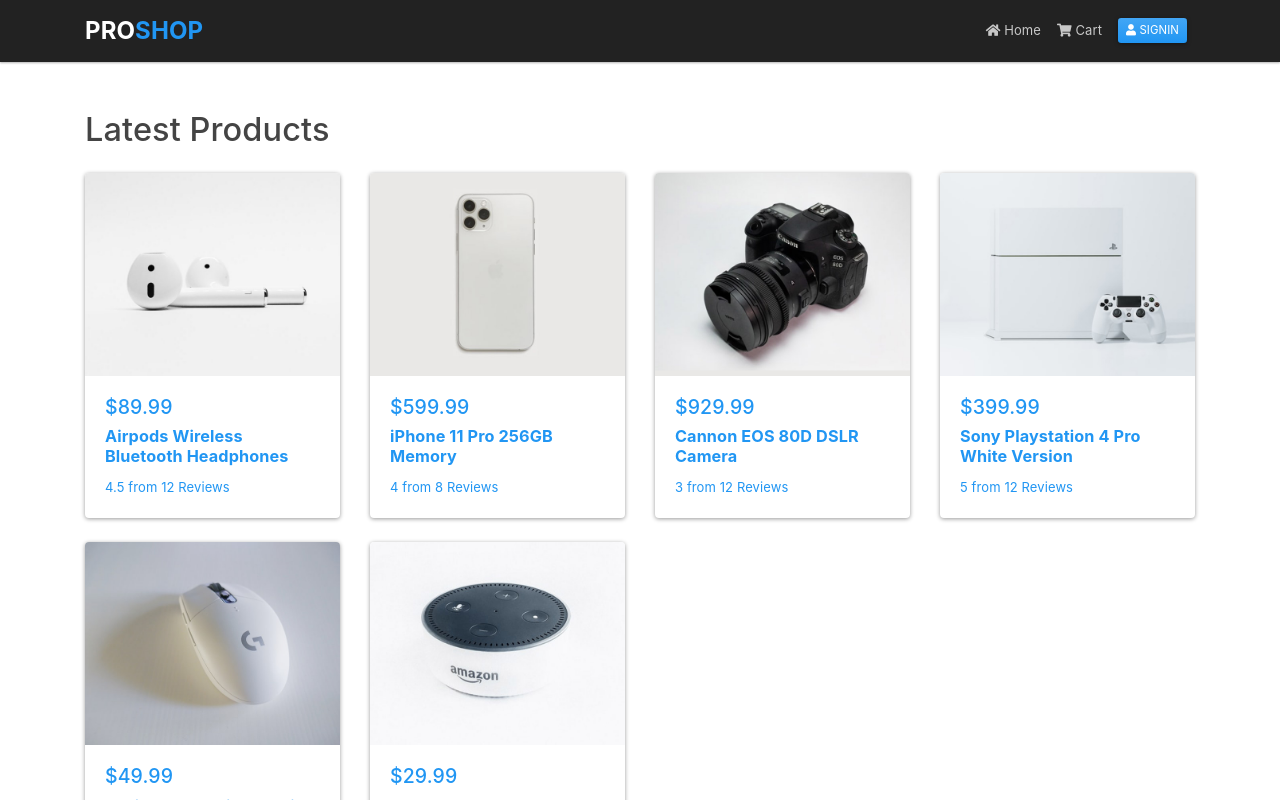
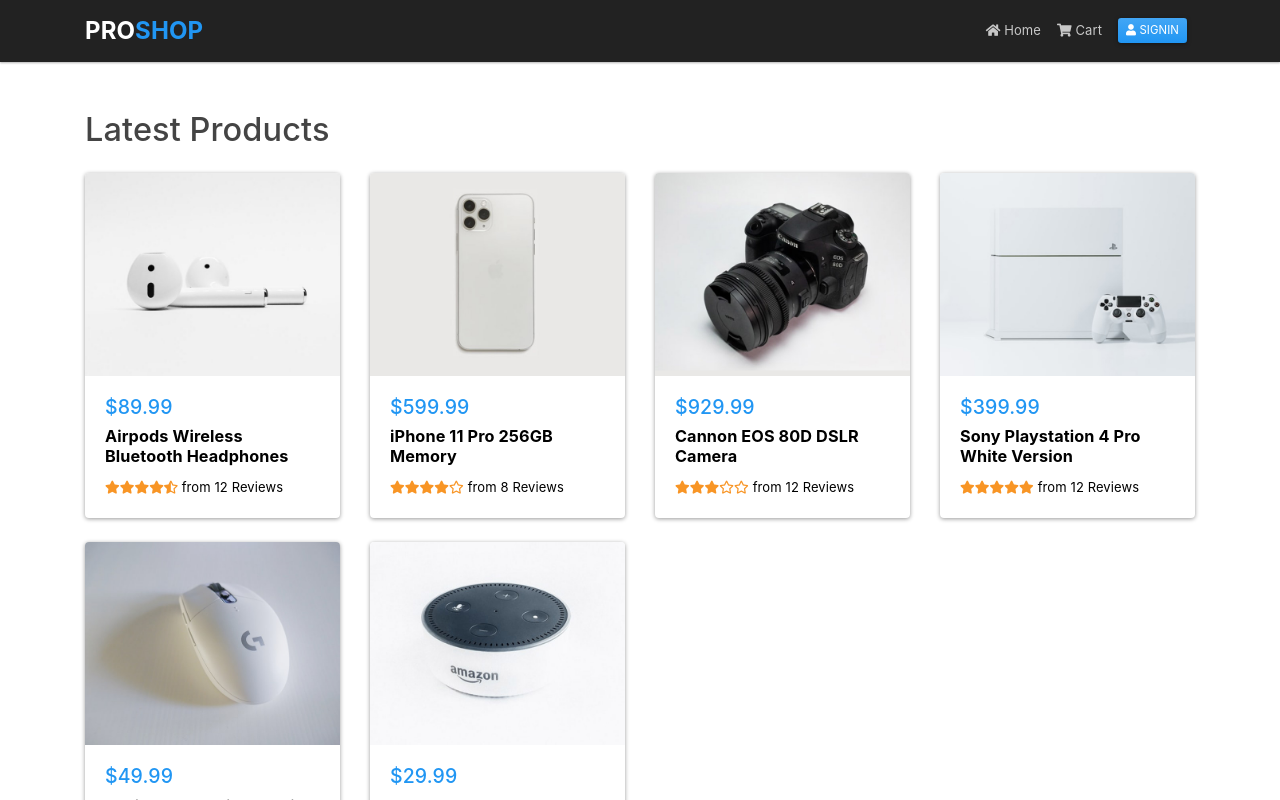
Before and after one commit to ProMehedi/proshop-v2, a React (Create React App) app in the folder client/: page / in a window 1280 px wide. Shown: the top 800 px of the page. Built offline with nearby package versions, Linux system fonts and the light colour scheme.

Commit message:
Rating Component

```diff
--- a/client/src/components/Header.js
+++ b/client/src/components/Header.js
@@ -1,5 +1,5 @@
 import React from 'react'
-import { Button, Container, Nav, Navbar, NavDropdown } from 'react-bootstrap'
+import { Button, Container, Nav, Navbar } from 'react-bootstrap'
 
 const Header = () => {
   return (
--- a/client/src/components/Product.js
+++ b/client/src/components/Product.js
@@ -1,22 +1,25 @@
 import React from 'react'
 import { Card } from 'react-bootstrap'
+import Rating from './Rating'
 
 const Product = ({ product }) => {
   const { _id, name, image, price, rating, numReviews } = product
   return (
-    <Card className='mb-4 rounded'>
+    <Card className='product mb-4 rounded'>
       <a href={`/product/${_id}`}>
         <Card.Img src={image} variant='top' />
 
         <Card.Body>
-          <Card.Text as='h4'>${price}</Card.Text>
+          <Card.Text as='h4' className='text-primary'>
+            ${price}
+          </Card.Text>
 
           <Card.Title>
             <strong>{name}</strong>
           </Card.Title>
 
           <Card.Text as='div'>
-            {rating} from {numReviews} Reviews
+            <Rating rating={rating} text={`from ${numReviews} Reviews`} />
           </Card.Text>
         </Card.Body>
       </a>
--- /dev/null
+++ b/client/src/components/Rating.js
@@ -0,0 +1,75 @@
+import React from 'react'
+
+const Rating = ({ rating, text, color }) => {
+  return (
+    <div className='rating'>
+      <span>
+        <i
+          style={{ color }}
+          className={
+            rating >= 1
+              ? 'fas fa-star'
+              : rating >= 0.5
+              ? 'fas fa-star-half-alt'
+              : 'far fa-star'
+          }
+        ></i>
+      </span>
+      <span>
+        <i
+          style={{ color }}
+          className={
+            rating >= 2
+              ? 'fas fa-star'
+              : rating >= 1.5
+              ? 'fas fa-star-half-alt'
+              : 'far fa-star'
+          }
+        ></i>
+      </span>
+      <span>
+        <i
+          style={{ color }}
+          className={
+            rating >= 3
+              ? 'fas fa-star'
+              : rating >= 2.5
+              ? 'fas fa-star-half-alt'
+              : 'far fa-star'
+          }
+        ></i>
+      </span>
+      <span>
+        <i
+          style={{ color }}
+          className={
+            rating >= 4
+              ? 'fas fa-star'
+              : rating >= 3.5
+              ? 'fas fa-star-half-alt'
+              : 'far fa-star'
+          }
+        ></i>
+      </span>
+      <span>
+        <i
+          style={{ color }}
+          className={
+            rating >= 5
+              ? 'fas fa-star'
+              : rating >= 4.5
+              ? 'fas fa-star-half-alt'
+              : 'far fa-star'
+          }
+        ></i>
+      </span>
+      {text && <span className='pl-1'>{text}</span>}
+    </div>
+  )
+}
+
+Rating.defaultProps = {
+  color: '#f89525',
+}
+
+export default Rating
--- a/client/src/index.css
+++ b/client/src/index.css
@@ -10,3 +10,13 @@
 main {
   min-height: 88.1vh;
 }
+
+.product {
+  color: #000;
+}
+
+.product a {
+  color: inherit;
+  text-decoration: none;
+  transition: all 0.3s;
+}
```
